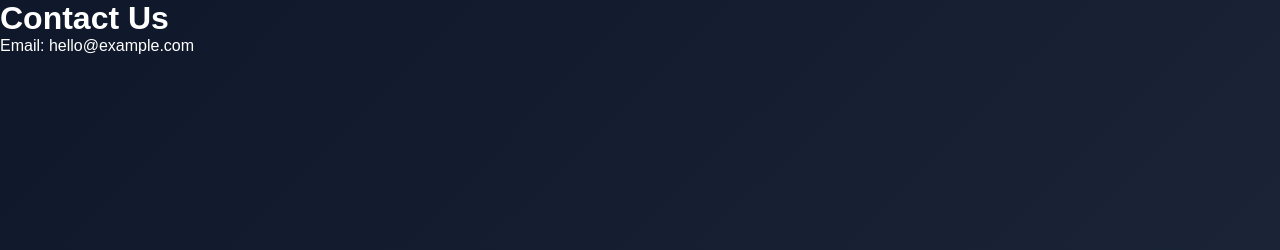
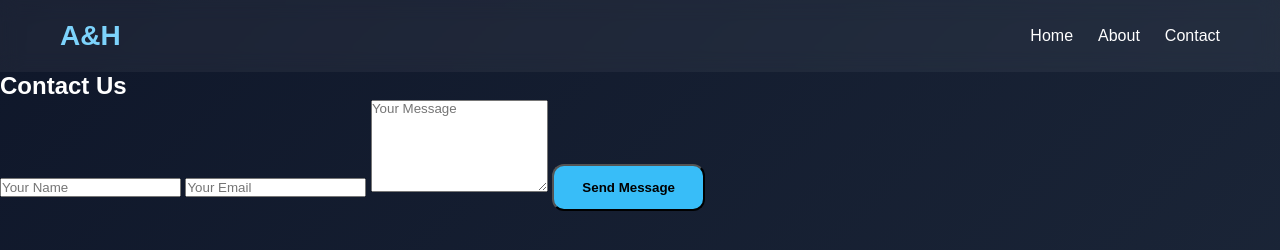
Before and after one commit to Ava-91/final-project, a plain HTML site: page contact.html in a window 1280 px wide. Drawn offline with Linux system fonts and the light colour scheme.

Commit message:
Update contact.html

```diff
--- a/contact.html
+++ b/contact.html
@@ -1,13 +1,49 @@
 <!DOCTYPE html>
-<html>
+<html lang="en">
 <head>
-  <title>Contact</title>
-  <link rel="stylesheet" href="style.css">
+    <meta charset="UTF-8">
+    <meta name="viewport" content="width=device-width, initial-scale=1.0">
+    <title>Contact Us</title>
+    <link rel="stylesheet" href="style.css">
 </head>
 <body>
 
-<h1>Contact Us</h1>
-<p>Email: hello@example.com</p>
+    <nav>
+        <h2 class="logo">A&H</h2>
+
+        <ul>
+            <li><a href="index.html">Home</a></li>
+            <li><a href="about.html">About</a></li>
+            <li><a href="contact.html">Contact</a></li>
+        </ul>
+    </nav>
+
+    <section class="contact">
+
+        <h1>Contact Us</h1>
+
+        <div class="contact-container">
+
+            <form class="contact-form">
+
+                <input type="text" placeholder="Your Name" required>
+
+                <input type="email" placeholder="Your Email" required>
+
+                <textarea
+                    placeholder="Your Message"
+                    rows="6"
+                    required></textarea>
+
+                <button type="submit" class="btn">
+                    Send Message
+                </button>
+
+            </form>
+
+        </div>
+
+    </section>
 
 </body>
 </html>
```
